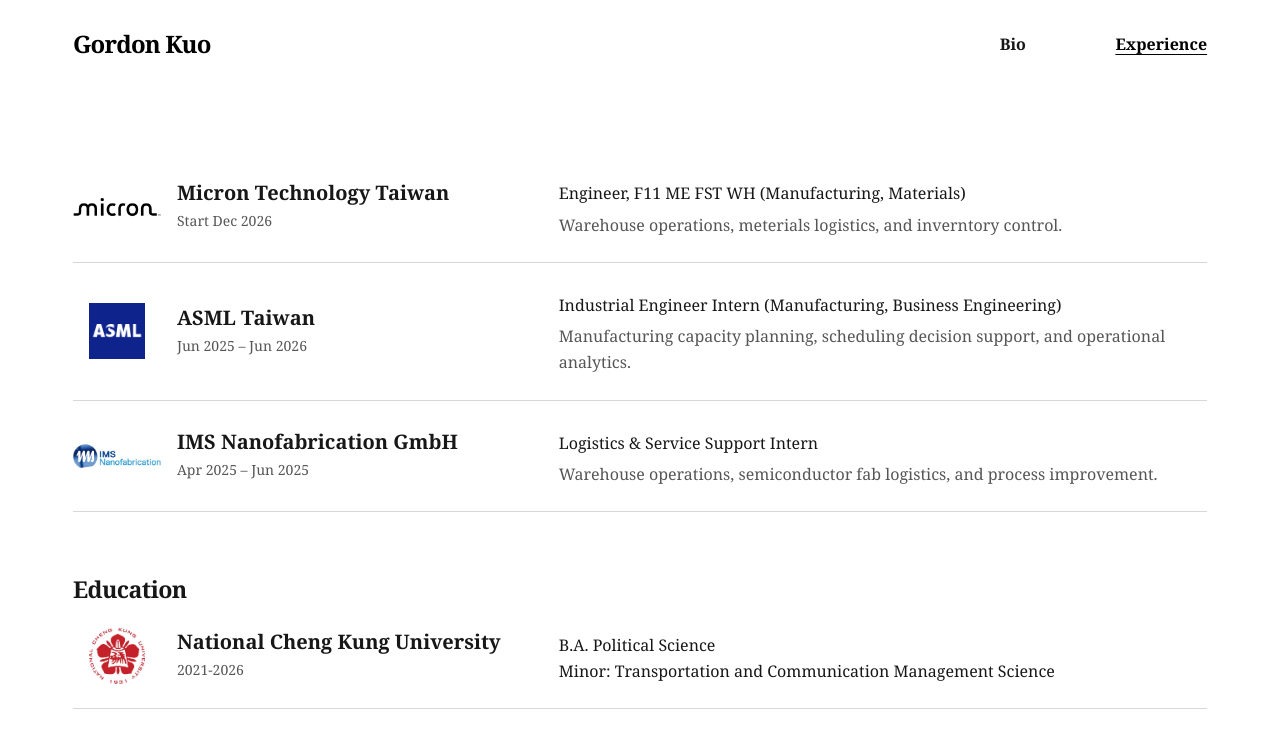
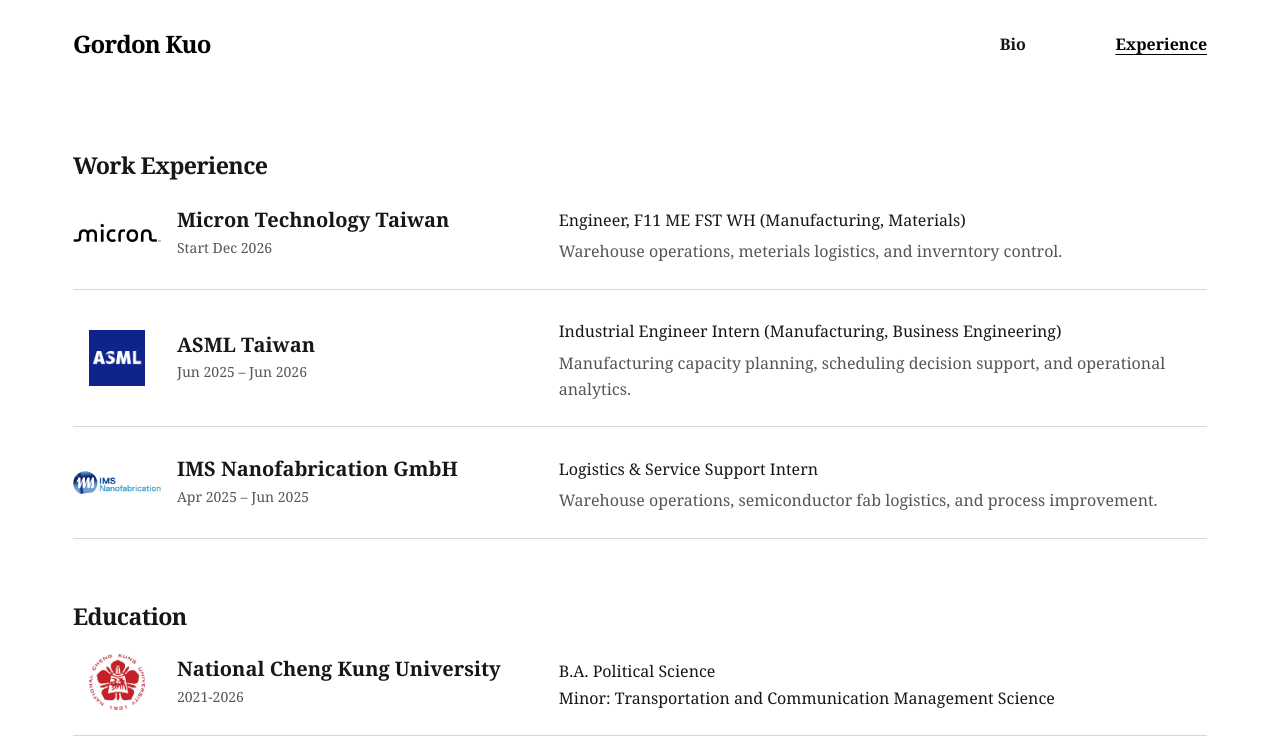
Before and after one commit to WeichenKuo1216/Gordon-Kuo.github.io, a plain HTML site: page resume.html in a window 1280 px wide. Drawn offline with Linux system fonts and the light colour scheme; a web font is replaced by a local one.

Commit message:
Update resume.html

```diff
--- a/resume.html
+++ b/resume.html
@@ -23,7 +23,7 @@
     <main id="main" class="experience">
       <h1 class="visually-hidden">Experience</h1>
       <section aria-labelledby="work-title">
-        <h2 id="work-title" class="visually-hidden">Work Experience</h2>
+        <h2 id="work-title">Work Experience</h2>
         <div class="resume-entry">
           <article class="resume-row">
             <div class="resume-company">
@@ -81,6 +81,8 @@
         </div>
       </section>
 
+
+
       <section class="education" aria-labelledby="education">
         <h2 id="education">Education</h2>
 
```
